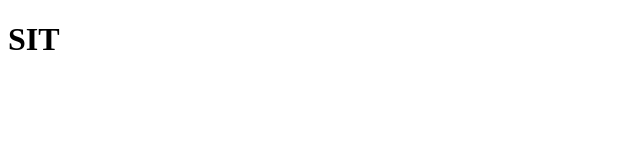
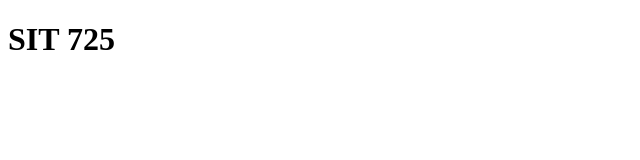
Before and after one commit to RusiraPathum/sit725-2024-t1-prac, a website: page index.html in a window 1280 px wide. Shown: the full height of the page, 0-640 px from the left. Drawn offline with Linux system fonts and the light colour scheme.

Commit message:
change h1

```diff
--- a/index.html
+++ b/index.html
@@ -6,6 +6,6 @@
     <title>Document</title>
 </head>
 <body>
-    <h1>SIT</h1>
+    <h1>SIT 725</h1>
 </body>
 </html>
```
